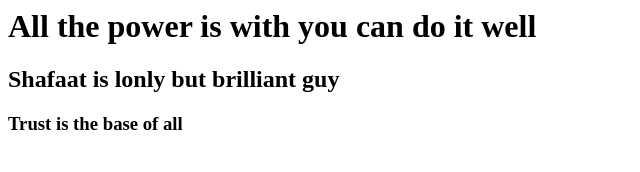
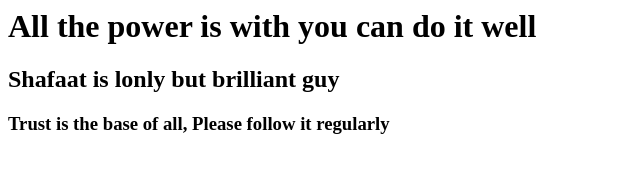
Before and after one commit to techtalkit/firstgitrepoaws, a plain HTML site: page index.html in a window 1280 px wide. Shown: the whole page, without its empty margins (0-640 px from the left). Drawn offline with Linux system fonts and the light colour scheme.

Commit message:
Update index.html

```diff
--- a/index.html
+++ b/index.html
@@ -2,7 +2,7 @@
 	<body>
 		<h1>All the power is with you can do it well</h1>
 		<h2>Shafaat is lonly but brilliant guy</h2>
-		<h3>Trust is the base of all</h3>
+		<h3>Trust is the base of all, Please follow it regularly</h3>
 	</body>
 
 </html>
```
